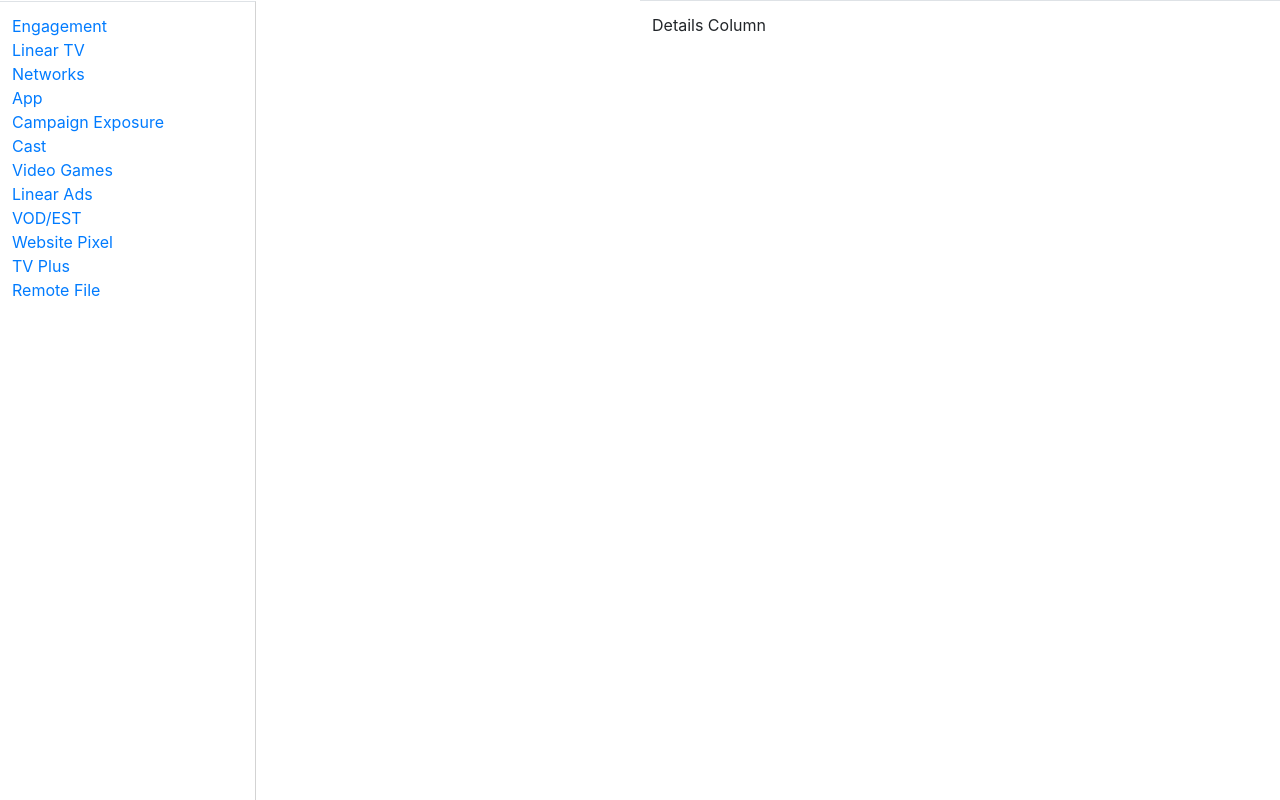
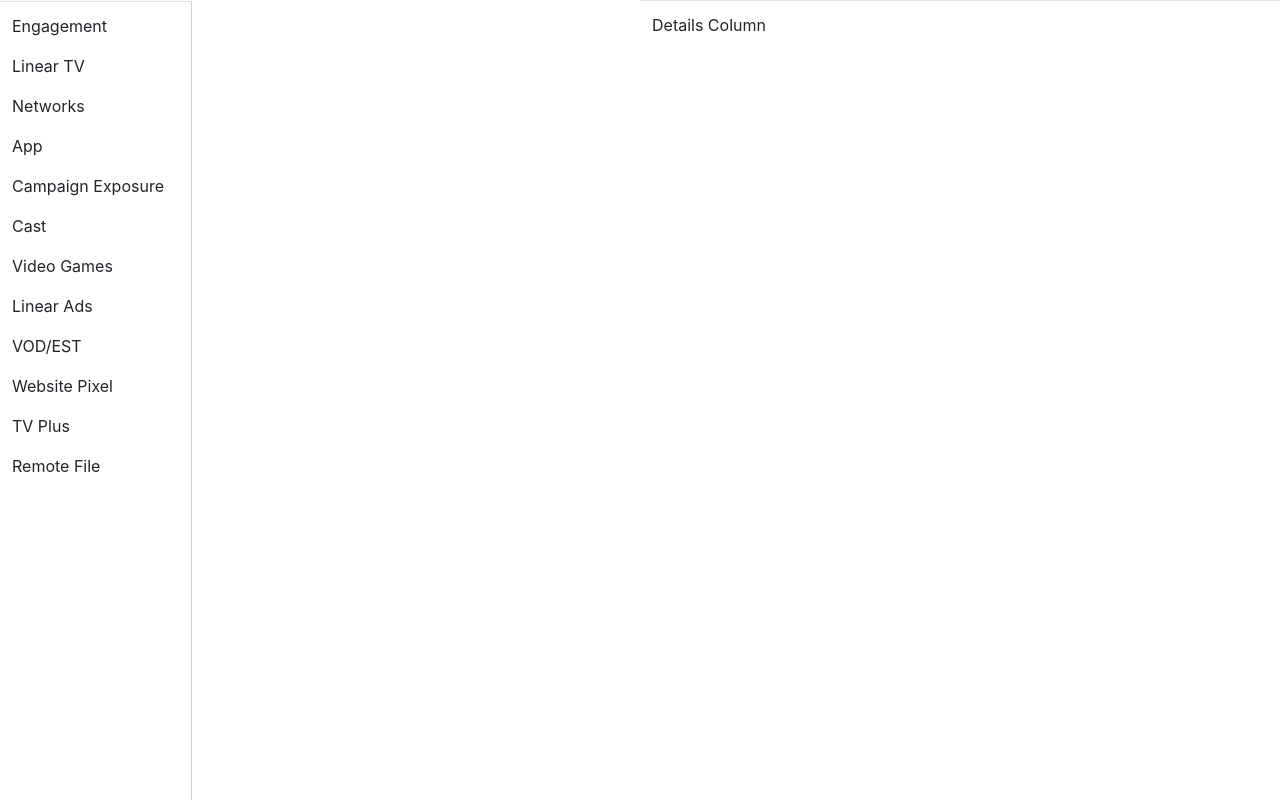
Before and after one commit to Deepali2/sidenav, a React (Create React App) app: page / in a window 1280 px wide. Built offline with nearby package versions, Linux system fonts and the light colour scheme.

Commit message:
use p tag instead of an a tag

```diff
--- a/src/NewAudience/NewAudience.css
+++ b/src/NewAudience/NewAudience.css
@@ -5,7 +5,7 @@
 
 .side-nav {
   border-right: 1px solid lightgray;
-  width: 20%;
+  width: 15%;
   height: 100vh;
   position: fixed;
 }
--- a/src/NewAudience/SideNav.js
+++ b/src/NewAudience/SideNav.js
@@ -10,7 +10,7 @@ const SideNav = props => {
         <Table>
          {segments.map((segment, index) => (
            <tr>
-             <a href="#" key={index}>{segment}</a>
+             <p key={index}>{segment}</p>
            </tr>
          ))}
         </Table>
```
